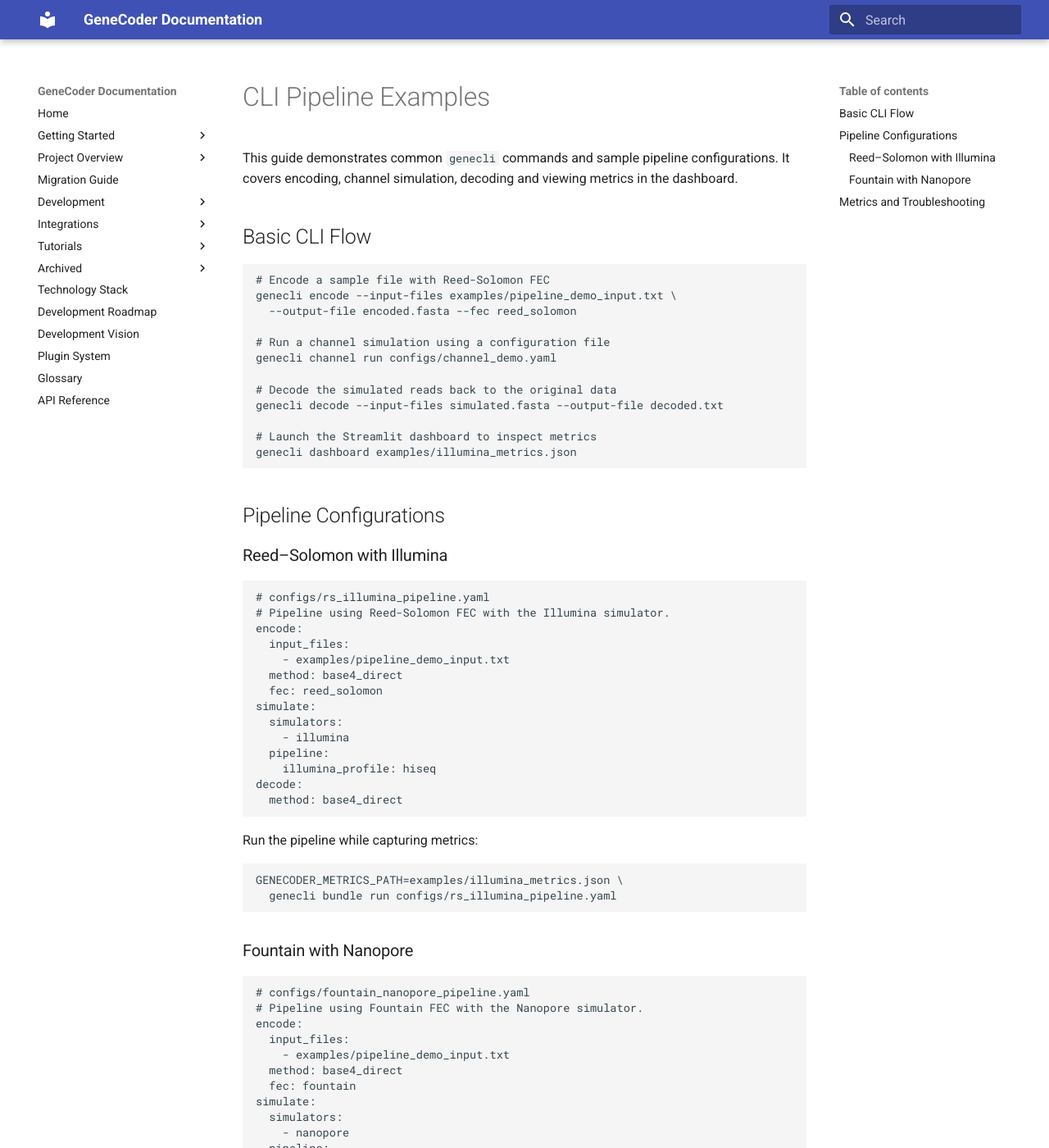
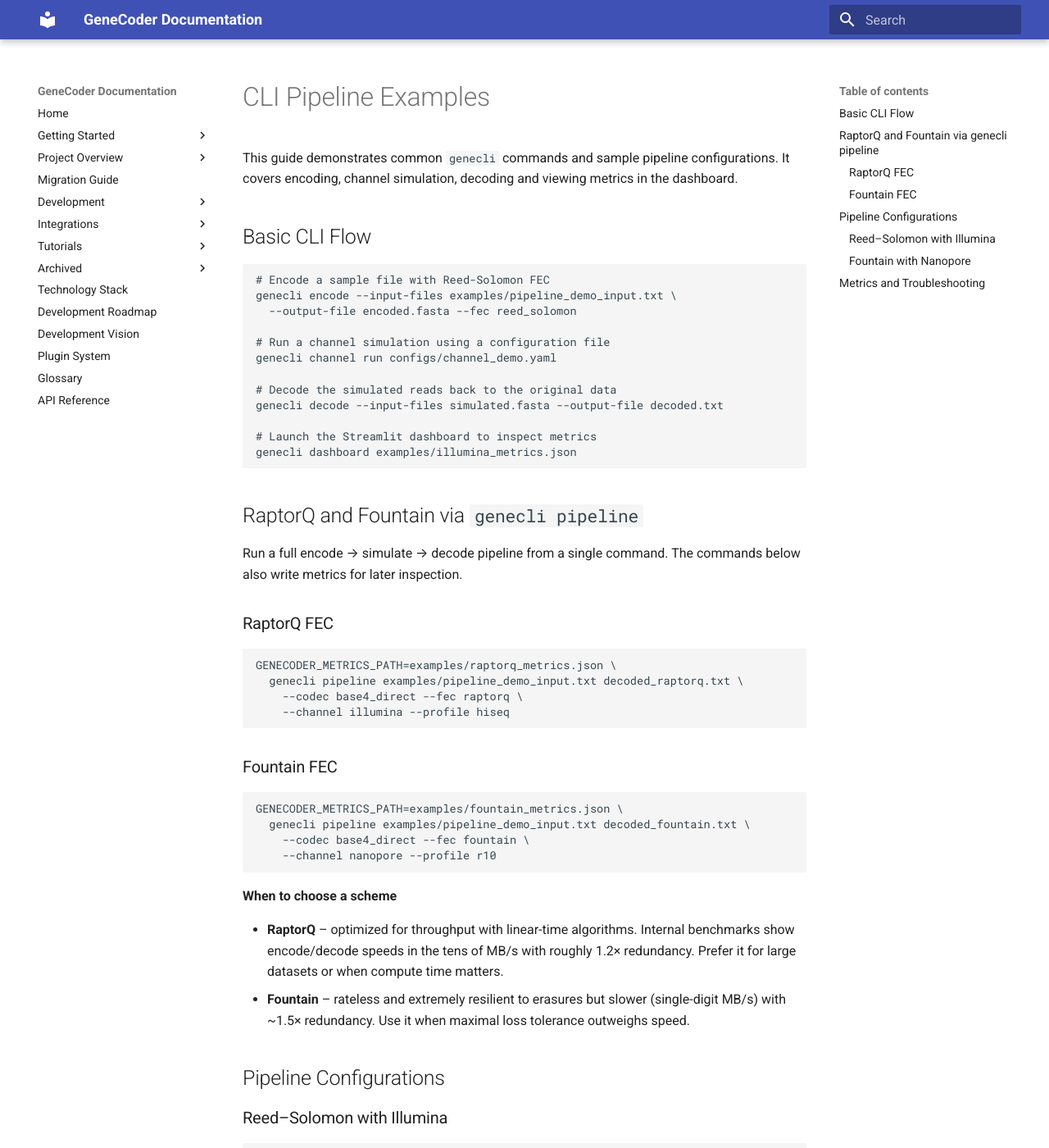
Before and after one commit to d0tTino/GeneCoder, an MkDocs documentation site: the page built from docs/pipeline_examples.md, in a window 1280 px wide and 1400 px high. Shown: the whole window at 82% size. Built offline with MkDocs 1.6.1 and Material for MkDocs 9.7.7, drawn with Linux system fonts in a browser that asks for light colours.

Commit message:
docs: add raptorq and fountain pipeline examples

````diff
--- a/docs/pipeline_examples.md
+++ b/docs/pipeline_examples.md
@@ -20,6 +20,38 @@ genecli decode --input-files simulated.fasta --output-file decoded.txt
 # Launch the Streamlit dashboard to inspect metrics
 genecli dashboard examples/illumina_metrics.json
 ```
+
+## RaptorQ and Fountain via `genecli pipeline`
+
+Run a full encode → simulate → decode pipeline from a single command.
+The commands below also write metrics for later inspection.
+
+### RaptorQ FEC
+
+```bash
+GENECODER_METRICS_PATH=examples/raptorq_metrics.json \
+  genecli pipeline examples/pipeline_demo_input.txt decoded_raptorq.txt \
+    --codec base4_direct --fec raptorq \
+    --channel illumina --profile hiseq
+```
+
+### Fountain FEC
+
+```bash
+GENECODER_METRICS_PATH=examples/fountain_metrics.json \
+  genecli pipeline examples/pipeline_demo_input.txt decoded_fountain.txt \
+    --codec base4_direct --fec fountain \
+    --channel nanopore --profile r10
+```
+
+**When to choose a scheme**
+
+- **RaptorQ** – optimized for throughput with linear-time algorithms. Internal
+  benchmarks show encode/decode speeds in the tens of MB/s with roughly 1.2×
+  redundancy. Prefer it for large datasets or when compute time matters.
+- **Fountain** – rateless and extremely resilient to erasures but slower
+  (single-digit MB/s) with ~1.5× redundancy. Use it when maximal loss tolerance
+  outweighs speed.
 
 ## Pipeline Configurations
 
````
